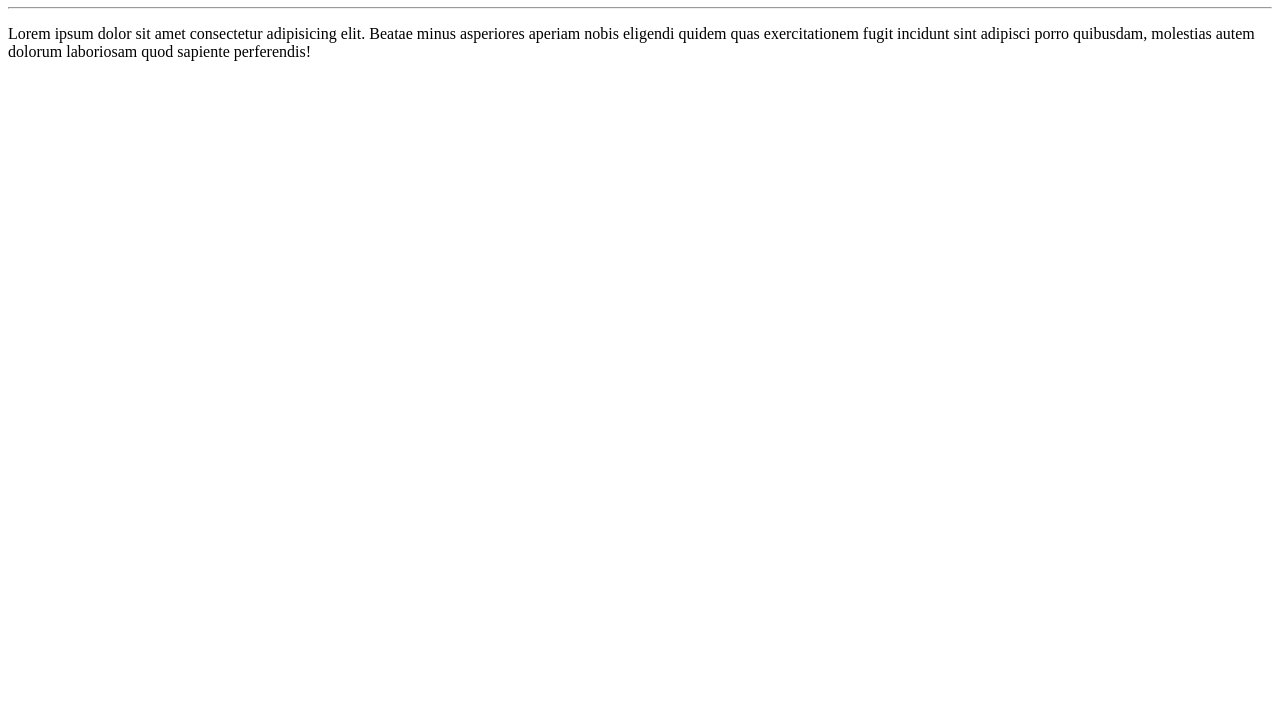
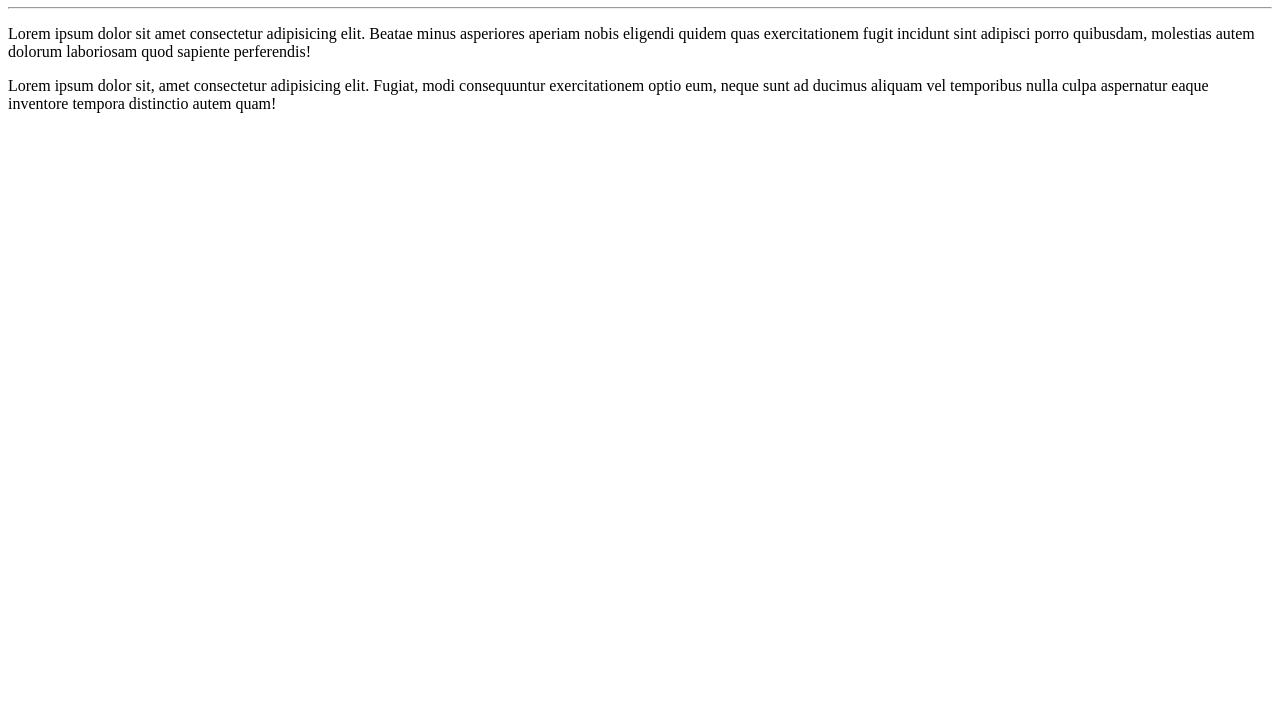
Before and after one commit to Viti-Martins/Ola-Mundo, a plain HTML site: page site-exemplo/index.html in a window 1280 px wide. Shown: the part 73-800 px from the top of the page. Drawn offline with Linux system fonts and the light colour scheme.

Commit message:
Adicionei um parágrafo

```diff
--- a/site-exemplo/index.html
+++ b/site-exemplo/index.html
@@ -10,5 +10,6 @@
    <h1>Olá, Mundo!</h1>
    <hr>
    <p>Lorem ipsum dolor sit amet consectetur adipisicing elit. Beatae minus asperiores aperiam nobis eligendi quidem quas exercitationem fugit incidunt sint adipisci porro quibusdam, molestias autem dolorum laboriosam quod sapiente perferendis!</p>
+   <p>Lorem ipsum dolor sit, amet consectetur adipisicing elit. Fugiat, modi consequuntur exercitationem optio eum, neque sunt ad ducimus aliquam vel temporibus nulla culpa aspernatur eaque inventore tempora distinctio autem quam!</p>
 </body>
 </html>
```
